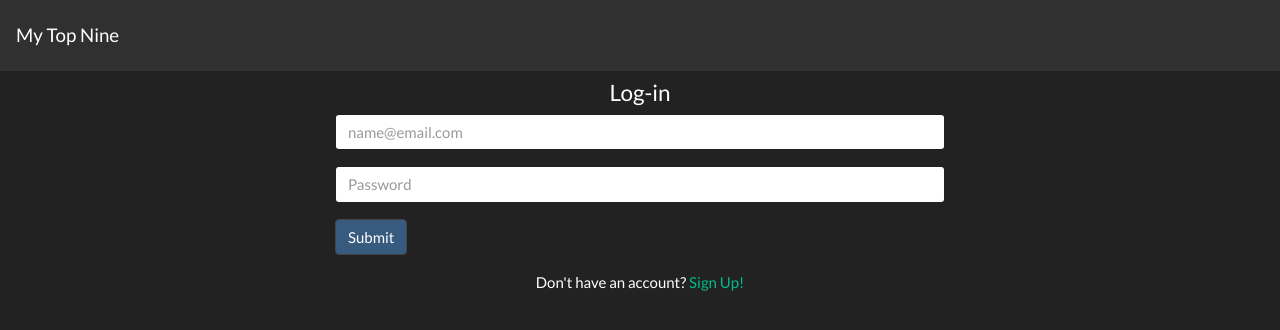
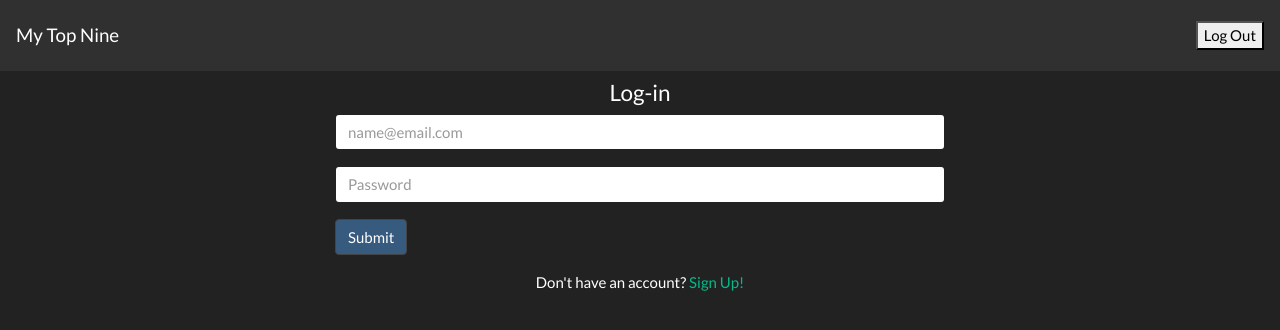
Before and after one commit to bw-my-top-nine/front-end, a React (Create React App) app: page / in a window 1280 px wide. Shown: the top 330 px of the page. Built offline with nearby package versions, Linux system fonts and the light colour scheme.

Commit message:
added log out

```diff
--- a/src/components/Header.js
+++ b/src/components/Header.js
@@ -7,8 +7,14 @@ import {
     NavItem,
     NavLink
 } from 'reactstrap'
+import { withRouter } from 'react-router-dom';
 
 function Header(props) {
+//logs you out, by clearing local storage of token and pushing you to login page currently don't have props
+    const handleLogOut = () => {
+        localStorage.removeItem('token')
+        props.history.push('/')
+    }
     return (
         <Navbar className="navbar-dark bg-dark mb-2">
             <NavbarBrand tag={Link} to="/home">My Top Nine</NavbarBrand>
@@ -21,8 +27,9 @@ function Header(props) {
                 </NavItem>
             </Nav> */}
             {/* logged in user stuff ? */}
+            <button onClick={handleLogOut}>Log Out</button>
         </Navbar>
     )
 }
 
-export default Header
+export default withRouter(Header)
--- a/src/components/Home.js
+++ b/src/components/Home.js
@@ -64,7 +64,6 @@ function Home(props) {
                 <Row className="justify-content-center align-items-center">
                     <h2>My Lists</h2>
                     <Button className="btn-success btn-sm ml-3" tag={Link} to="/CreateCategoryForm">Add New List</Button>
-                    {/*<button onClick={handleLogOut}>Log Out Yourself!</button>*/}
                 </Row>
                 <Row>
                     {/* {userLists.map(list=><div className="col-lg-6"><ItemList {...list} /></div>)} */}
--- a/src/components/LoginForm.js
+++ b/src/components/LoginForm.js
@@ -4,7 +4,7 @@ import { Link } from 'react-router-dom';
 import { Form, FormGroup, Input, Button } from 'reactstrap';
 
 const LoginForm = (props) => {
-    console.log(props);
+    console.log('in loginForm', props);
     const [inputValue, setInputValue] = useState({email: '', password: ''})
     //sets input values from form into inputValue
     const handleChange = e => {
--- a/src/components/RegisterForm.js
+++ b/src/components/RegisterForm.js
@@ -17,7 +17,7 @@ const RegisterForm = (props) => {
         console.log('Props inside Submit', props)
         axios.post('https://top-nine.herokuapp.com/api/authentication/register', credentials)
         .then(res => {
-            console.log(res.data)
+            console.log(res)
             props.history.push('/')
         })
         .catch(err => console.log(err))
```
